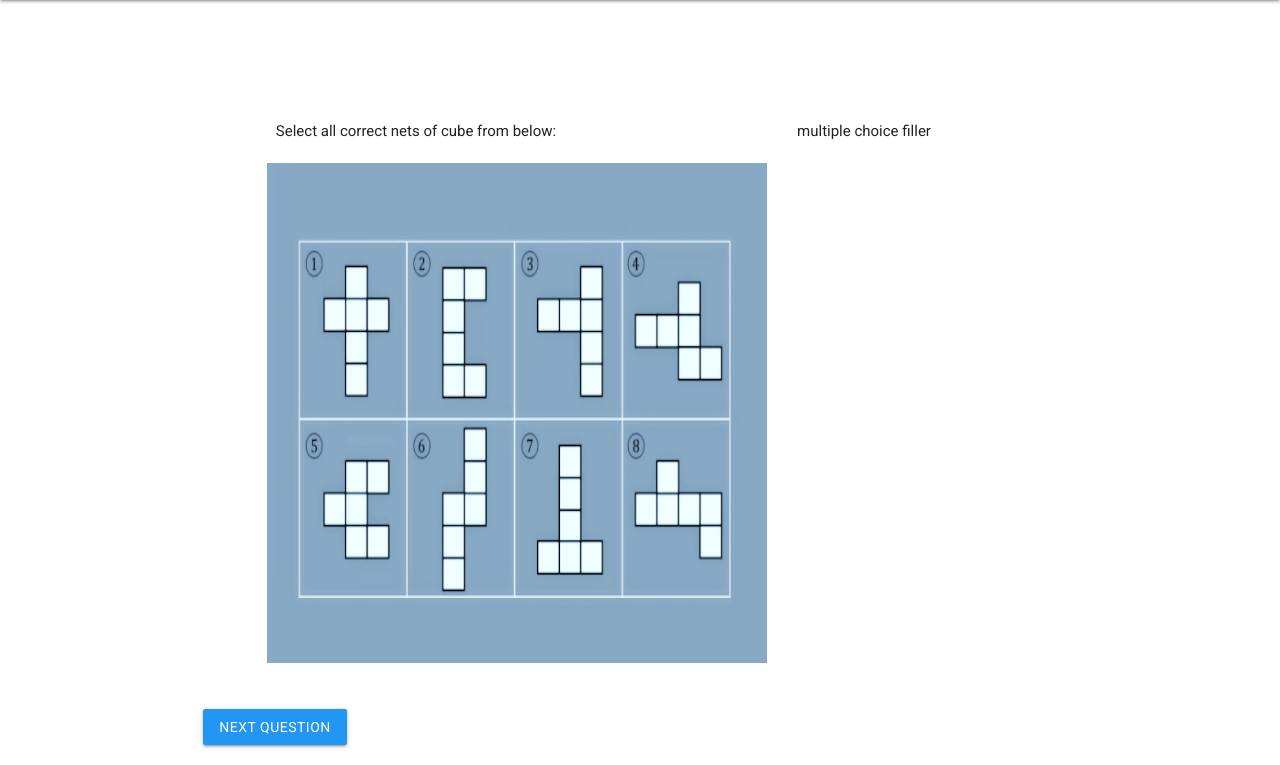
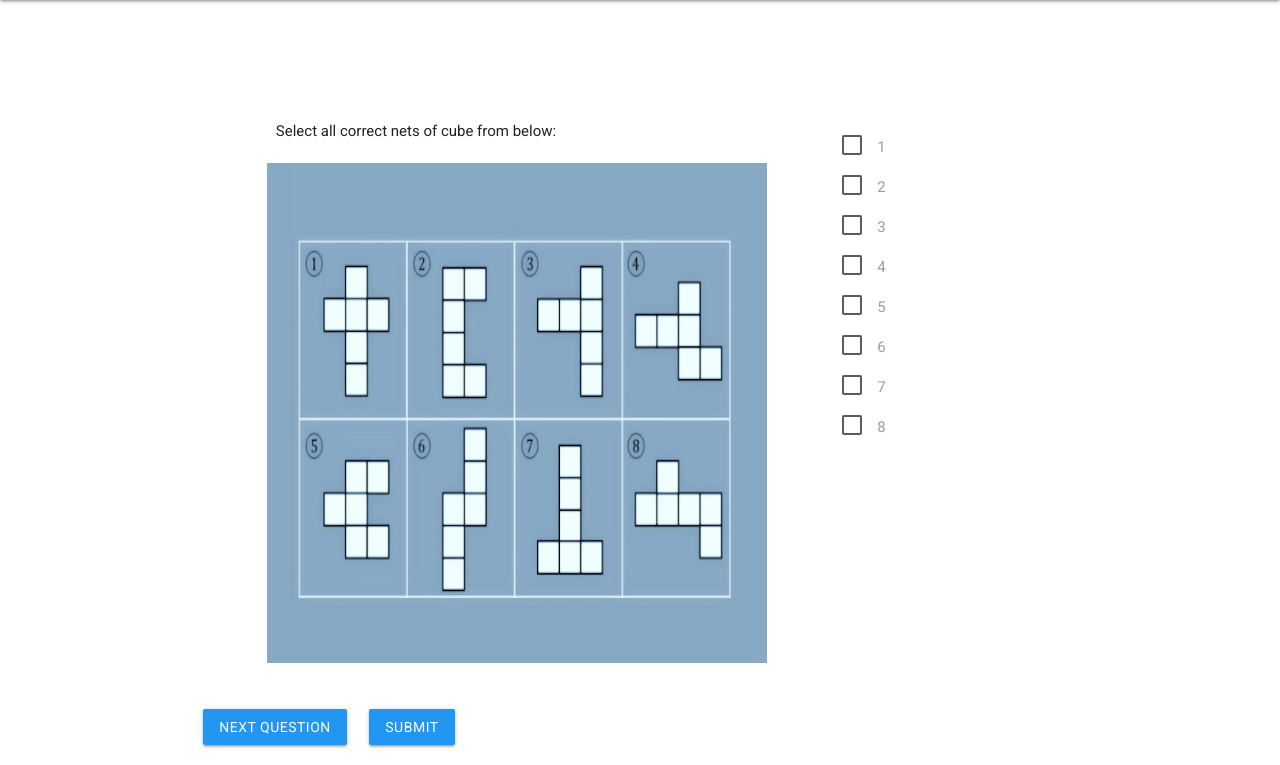
Before and after one commit to yooli23/UI-Design-H7-4, a Flask app: page /test/1 in a window 1280 px wide. Shown: the part 64-829 px from the top of the page. Run offline with Flask 2, Linux system fonts and the light colour scheme; some libraries are stand-ins or nearby versions.

Commit message:
track scoring; introduce final score page; reindex learning page

```diff
--- a/app/server.py
+++ b/app/server.py
@@ -11,44 +11,52 @@ test_data = [
         'question_text': 'If the face within red box is the bottom, ' +
                          'which one correctly indicates the top face?',
         'question_imgs': ['test-images/test1.jpg'],
-        'answer_imgs': ['test-images/test1_a.jpg',
+        'answer_options': ['test-images/test1_a.jpg',
                         'test-images/test1_b.jpg',
-                        'test-images/test1_c.jpg']
+                        'test-images/test1_c.jpg'],
+        'image_answer': True,
+        'radio': True
     },
     {
         'question_text': 'Select all correct nets of cube from below:',
         'question_imgs': ['test-images/test2.jpg'],
-        'answer_texts': ['1', '2', '3', '4', '5', '6', '7', '8']
+        'answer_options': ['1', '2', '3', '4', '5', '6', '7', '8'],
+        'image_answer': False,
+        'radio': False
     },
     {
         'question_text': 'Which is a possible net of this cube? \nRemark: grey means unkown.',
         'question_imgs': ['test-images/test3.jpg'],
-        'answer_imgs': ['test-images/test3_a.jpg',
+        'answer_options': ['test-images/test3_a.jpg',
                         'test-images/test3_b.jpg',
-                        'test-images/test3_c.jpg']
+                        'test-images/test3_c.jpg'],
+        'image_answer': True,
+        'radio': True
     },
     {
         'question_text': 'Given following two nets representing the same cube. \n' +
         'Which face in the second net should be blue?',
         'question_imgs': ['test-images/test4.jpg'],
-        'answer_texts': ['1', '2', '5', '6']
+        'answer_options': ['1', '2', '5', '6'],
+        'image_answer': False,
+        'radio': True
     }
 ]
 # store data for learning exercises
 learn_data = {
-    1: {"name": "Net 1", "id": 1, "net_image": "learn-images/net1.jpg",
+    0: {"name": "Net 1", "id": 0, "net_image": "learn-images/net1.jpg",
         "transform_gif": "learn-images/net1-transform.gif"},
-    2: {"name": "Net 2", "id": 2, "net_image": "learn-images/net2.jpg",
+    1: {"name": "Net 2", "id": 1, "net_image": "learn-images/net2.jpg",
         "transform_gif": "learn-images/net2-transform.gif"},
-    3: {"name": "Net 3", "id": 3, "net_image": "learn-images/net3.jpg",
+    2: {"name": "Net 3", "id": 2, "net_image": "learn-images/net3.jpg",
         "transform_gif": "learn-images/net3-transform.gif"},
-    4: {"name": "Net 4", "id": 4, "net_image": "learn-images/net4.jpg",
+    3: {"name": "Net 4", "id": 3, "net_image": "learn-images/net4.jpg",
         "transform_gif": "learn-images/net4-transform.gif"},
-    5: {"name": "Net 5", "id": 5, "net_image": "learn-images/net5.jpg",
+    4: {"name": "Net 5", "id": 4, "net_image": "learn-images/net5.jpg",
         "transform_gif": "learn-images/net5-transform.gif"},
-    6: {"name": "Net 6", "id": 6, "net_image": "learn-images/net6.jpg",
+    5: {"name": "Net 6", "id": 5, "net_image": "learn-images/net6.jpg",
         "transform_gif": "learn-images/net6-transform.gif"},
-    7: {"name": "Net 7", "id": 7, "net_image": "learn-images/net7.jpg",
+    6: {"name": "Net 7", "id": 6, "net_image": "learn-images/net7.jpg",
         "transform_gif": "learn-images/net7-transform.gif"}
 }
 # store data for visited pages
@@ -78,7 +86,13 @@ def learn_idx(idx):
     global learn_data
     visited[int(idx)] = 1
     test_scores = 0  # prevent jumping from test to other pages
-    return render_template('learn-view.html', data=learn_data[int(idx)])
+    learn = learn_data[int(idx)]
+    # track when last learn exercise is reached
+    if len(learn_data)-1 == int(idx):
+        learn["last"] = True
+    else:
+        learn["last"] = False
+    return render_template('learn-view.html', data=learn)
 
 @app.route('/test')
 def test():
@@ -95,6 +109,7 @@ def test_idx(idx):
     else:
         test_scores = 0  # start from 0 scores
         test = test_data[0]
+    # track when last test question is reached
     if len(test_data)-1 == int(idx):
         test["last"] = True
     else:
@@ -105,7 +120,8 @@ def test_idx(idx):
 @app.route('/test_finish')
 def test_finish():
     global test_scores
-    return render_template('test_finish.html', score=test_scores)
+    print(test_scores)
+    return render_template('test_finish.html', data={"score" : str(100*test_scores/float(len(test_data)))})
 
 
 # possible ajex function
--- a/app/static/main.css
+++ b/app/static/main.css
@@ -32,6 +32,20 @@ li{
     position: relative;
 }
 
+/* test page */
+[type="radio"]:checked + span::after, [type="radio"].with-gap:checked + span::after {
+    background-color: rgb(4, 141, 242) !important;
+}
+
+[type="checkbox"].filled-in:checked + span:not(.lever)::after {
+    border: 2px solid rgb(4, 141, 242) !important;
+    background-color: rgb(4, 141, 242) !important;
+}
+
+.test-message{
+    position: absolute;
+    right: 45px;
+}
 
 /* cube */
 .cube-container {
--- a/app/templates/home.html
+++ b/app/templates/home.html
@@ -13,6 +13,7 @@
             <p class="body-text">
                 You will learn 7 different nets of cube from this site, enjoy!
             </p>
+            <br>
             <a href="/learn" class="waves-effect waves-light btn blue">
                 Get Started
             </a>
--- a/app/templates/learn-view.html
+++ b/app/templates/learn-view.html
@@ -7,9 +7,12 @@
   console.log(data);
   $(document).ready(() => {
     $("h4").text(data["name"]);
-    if (parseInt(data["id"]) === 1){
+    if (parseInt(data["id"]) === 0){
       // remove last-net button for first exercise
       $("#last-net").remove();
+    }else if(data["last"]){
+      // remove next-net button from last learning exercise
+      $("#next-net").remove();
     }else{
       // add link to previous exercise
       $("#last-net").attr('href', `/learn/${parseInt(data["id"])-1}`);
--- a/app/templates/test-view.html
+++ b/app/templates/test-view.html
@@ -10,12 +10,126 @@
         $("#question-text").text(data["question_text"]);
         $("#question-img").attr('src', `/static/${data["question_imgs"][0]}`);
         if (data["last"]){
-            $("#next-test").text("Submit Test");
+            $("#next-test").text("Get Score");
             // add link to next exercise
-            $("#next-test").attr('href', `/test`);
+            $("#next-test").attr('href', `/test_finish`);
         }else{
             // add link to next exercise
             $("#next-test").attr('href', `/test/${parseInt(data["id"])+1}`);
+        }
+        // record score after submit and display correct answer
+        $("#submit").click(function(e) {
+            e.preventDefault();
+            $("#submit").addClass("disabled");
+            let answers = [];
+            if (data["radio"]){
+                answers = [parseInt($('input[type="radio"]:checked').val())];
+            }else{
+                $.each($("input[name='group']:checked"), function(){
+                    answers.push(parseInt($(this).val()));
+                });
+            }
+            let data_to_save = {index: data["id"], answers}
+            console.log(data_to_save);
+            $.ajax({
+                type: "POST",
+                url: `/submit_answer`,
+                dataType : "json",
+                contentType: "application/json; charset=utf-8",
+                data : JSON.stringify(data_to_save),
+                success: function(result){
+                    console.log(result);
+                    if (data["radio"]){
+                        let ix = answers[0];
+                        if (parseInt(result["correct"]) === 1){
+                            $(`#${ix}`).text("Correct!");
+                            $(`#${ix}`).addClass("green-text");
+                        }else{
+                            $(`#${ix}`).text("Wrong! Try again!");
+                            $(`#${ix}`).addClass("red-text");
+                            $(`#${result["correct_answer"][0]}`).text("Correct!");
+                            $(`#${result["correct_answer"][0]}`).addClass("green-text");
+                        }
+                    }else{
+                        if (parseInt(result["correct"]) === 1){
+                            answers.forEach(ix =>{
+                                $(`#${ix}`).text("Correct!");
+                                $(`#${ix}`).addClass("green-text");
+                            });
+                        }else{
+                            answers.forEach(ix =>{
+                                $(`#${ix}`).text("Wrong! Try again!");
+                                $(`#${ix}`).addClass("red-text");
+                            });
+                            result["correct_answer"].forEach(ix =>{
+                                $(`#${ix}`).text("Correct!");
+                                $(`#${ix}`).addClass("green-text");
+                            });
+                        }
+                    }
+                },
+                error: function(request, status, error){
+                    console.log("Error");
+                    console.log(request)
+                    console.log(status)
+                    console.log(error)
+                }
+            });
+
+        });
+        // generate multiple choices
+        if (data["radio"]){
+            if(data["image_answer"]){
+                data["answer_options"].forEach((option, ix) => {
+                    $(`#options`).append(`
+                    <p style="position: relative;">
+                        <span id="${ix}" class="test-message"></span>
+                        <label>
+                            <input name="group" value="${ix}" type="radio" />
+                            <span><img src="/static/${option}" alt="" width="200" height="200"></span>
+                        </label>
+                    </p>
+                    `);
+                });
+            }else{
+                data["answer_options"].forEach((option, ix) => {
+                    $(`#options`).append(`
+                    <p style="position: relative;">
+                        <span id="${ix}" class="test-message"></span>
+                        <label>
+                            <input name="group" value="${ix}" type="radio" />
+                            <span>${option}</span>
+                        </label>
+                    </p>
+                    `);
+                });
+            }
+        }else{
+            if(data["image_answer"]){
+                data["answer_options"].forEach((option, ix) => {
+                    $(`#options`).append(`
+                    <p style="position: relative;">
+                        <span id="${ix}" class="test-message"></span>
+                        <label>
+                            <input name="group" value="${ix}" class="filled-in" type="checkbox" />
+                            <span><img src="/static/${option}" alt="" width="200" height="200"></span>
+                        </label>
+                    </p>
+                    `);
+                });
+            }else{
+                data["answer_options"].forEach((option, ix) => {
+                    $(`#options`).append(`
+                    <p style="position: relative;">
+                        <span id="${ix}" class="test-message"></span>
+                        <label>
+                            <input name="group" value="${ix}" class="filled-in" type="checkbox" />
+                            <span>${option}</span>
+                        </label>
+                    </p>
+                    `);
+                });
+            }
         }
     });
 </script>
@@ -34,7 +148,7 @@
         </div>
     </div>
     <div class="col s12 m12 l6 center">
-        multiple choice filler
+        <div id="options"></div>
     </div>
 </div>
 <div class="row">
@@ -43,6 +157,11 @@
         Next Question
         </a>
     </div>
+    <div class="col">
+        <a href="" id="submit" class="waves-effect waves-light btn blue">
+        Submit
+        </a>
+    </div>
 </div>
 
 {% endblock %}
```
Also changed, not shown: app/templates/learn.html (+7 -7 lines), app/templates/test_finish.html (added, +14 -0 lines).
